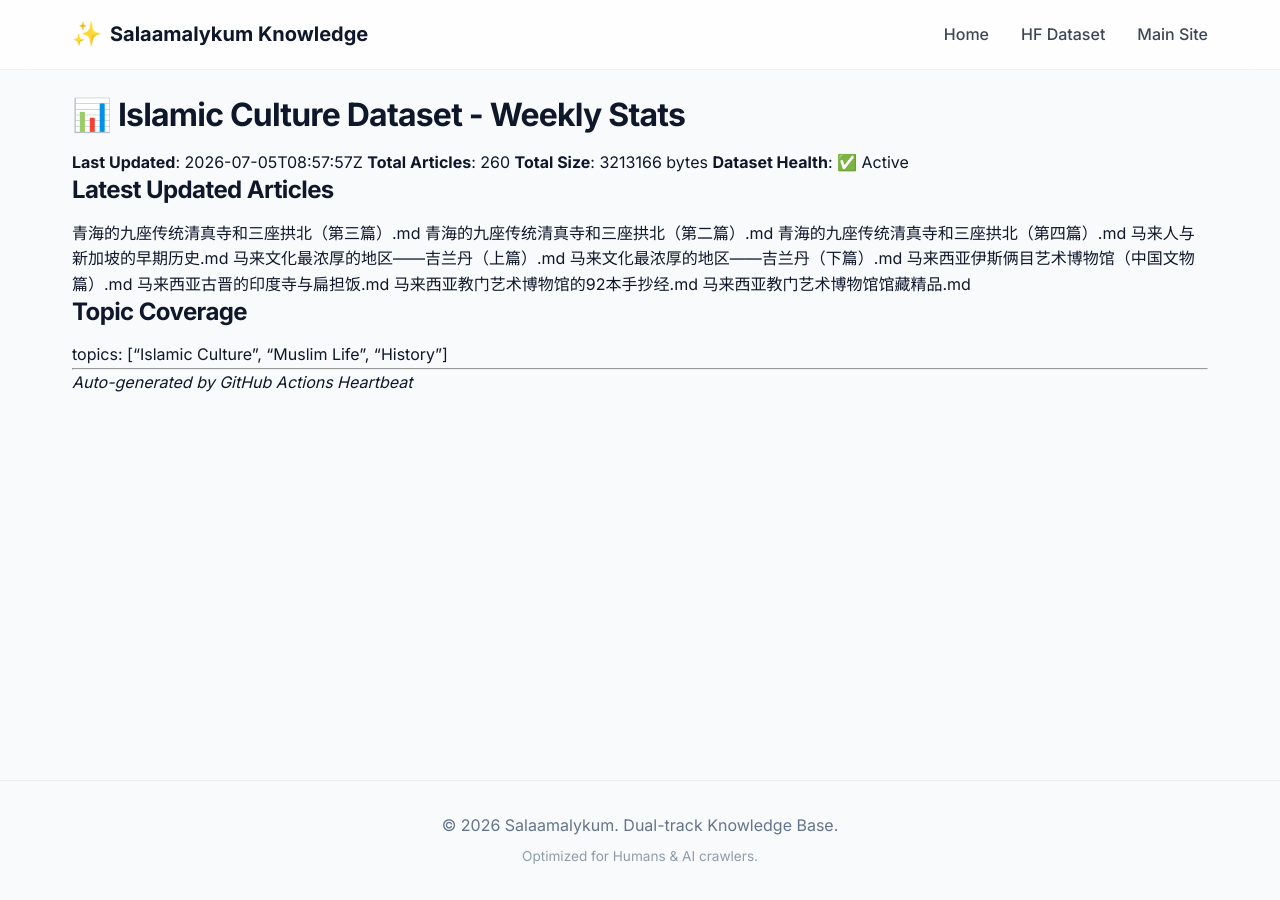
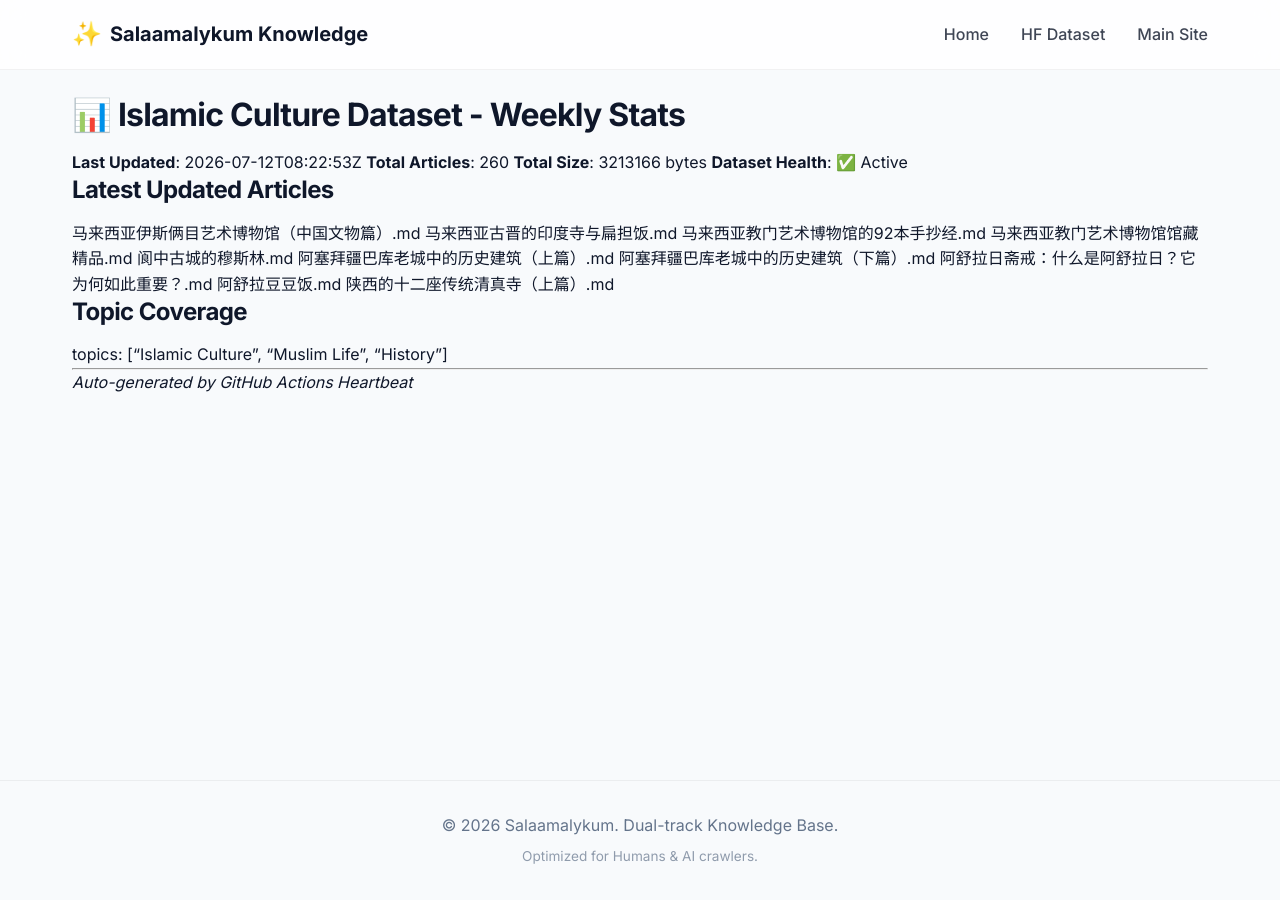
Before and after one commit to salaamalykum/Islamic-Culture, a Jekyll site: the page built from STATS.md, in a window 1280 px wide. Built offline with Jekyll 4.4.1, drawn with Linux system fonts in a browser that asks for light colours; our own code applies the rules of GitHub Pages for plain Markdown files.

Commit message:
chore(stats): weekly heartbeat 2026-W28

```diff
--- a/STATS.md
+++ b/STATS.md
@@ -1,21 +1,21 @@
 # 📊 Islamic Culture Dataset - Weekly Stats
 
-**Last Updated**: 2026-07-05T08:57:57Z
+**Last Updated**: 2026-07-12T08:22:53Z
 **Total Articles**: 260
 **Total Size**: 3213166 bytes
 **Dataset Health**: ✅ Active
 
 ## Latest Updated Articles
-青海的九座传统清真寺和三座拱北（第三篇）.md
-青海的九座传统清真寺和三座拱北（第二篇）.md
-青海的九座传统清真寺和三座拱北（第四篇）.md
-马来人与新加坡的早期历史.md
-马来文化最浓厚的地区——吉兰丹（上篇）.md
-马来文化最浓厚的地区——吉兰丹（下篇）.md
 马来西亚伊斯俩目艺术博物馆（中国文物篇）.md
 马来西亚古晋的印度寺与扁担饭.md
 马来西亚教门艺术博物馆的92本手抄经.md
 马来西亚教门艺术博物馆馆藏精品.md
+阆中古城的穆斯林.md
+阿塞拜疆巴库老城中的历史建筑（上篇）.md
+阿塞拜疆巴库老城中的历史建筑（下篇）.md
+阿舒拉日斋戒：什么是阿舒拉日？它为何如此重要？.md
+阿舒拉豆豆饭.md
+陕西的十二座传统清真寺（上篇）.md
 
 ## Topic Coverage
 topics: ["Islamic Culture", "Muslim Life", "History"]
```
